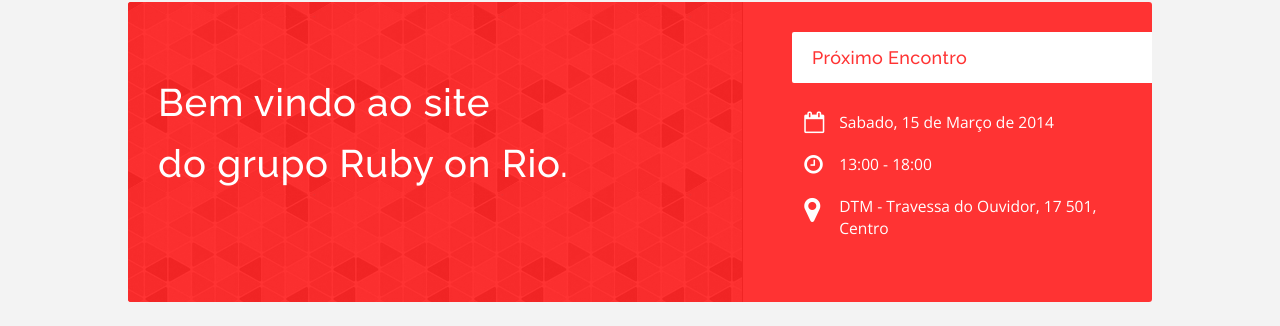
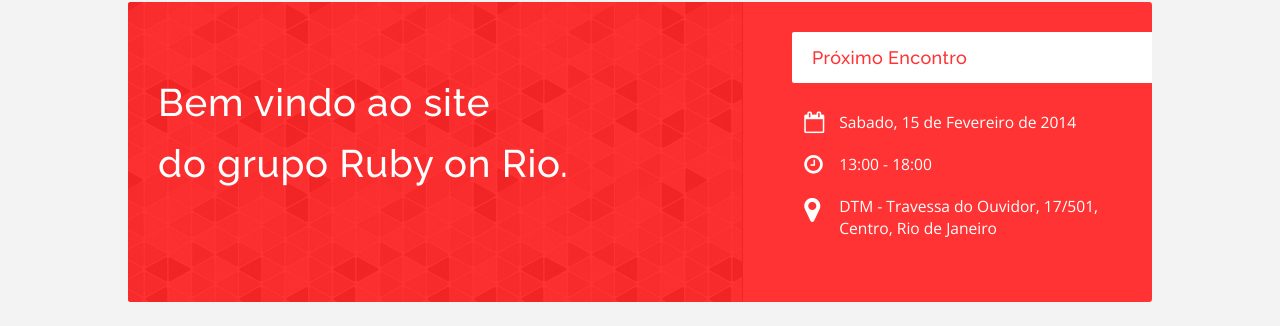
Before and after one commit to rubyonrio/rubyonrio.github.com, a Jekyll site: the page built from index.html, in a window 1280 px wide. Shown: the part 118-444 px from the top of the page. Built offline with Jekyll 4.4.1, drawn with Linux system fonts in a browser that asks for light colours; nearby versions of some CDN libraries; some web fonts are replaced.

Commit message:
Adding next event dynamic info.

```diff
--- a/index.html
+++ b/index.html
@@ -40,6 +40,10 @@ events:
     day: 20
     month: Dezembro
     status: "future"
+event_address: DTM - Travessa do Ouvidor, 17/501, Centro, Rio de Janeiro
+event_hours: 13:00 às 18:00
+next_event:
+  day: Sabado, 15 de Fevereiro de 2014
 ---
 
 <div class="wrap">
@@ -51,11 +55,11 @@ events:
       <div class="ribbon"><div class="ribbon-stitches-top"></div><strong class="ribbon-content"><h1>Próximo Encontro</h1></strong><div class="ribbon-stitches-bottom"></div></div>
       <div class="go">
         <i class="fa fa-calendar-o"></i>
-        <p>Sabado, 15 de Março de 2014</p>
+        <p>{{ page.next_event.day }}</p>
         <i class="fa fa-clock-o"></i>
         <p> 13:00 - 18:00<p>
         <i class="fa fa-map-marker"></i>
-        <p>DTM - Travessa do Ouvidor, 17 501, Centro</p>
+        <p>{{ page.event_address }}</p>
       </div>
     </article>
   </section>
```
